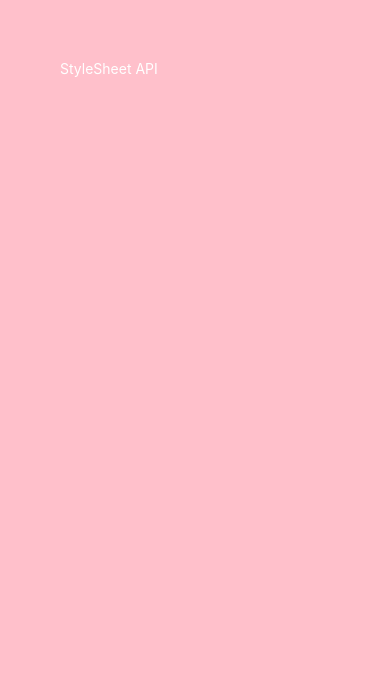
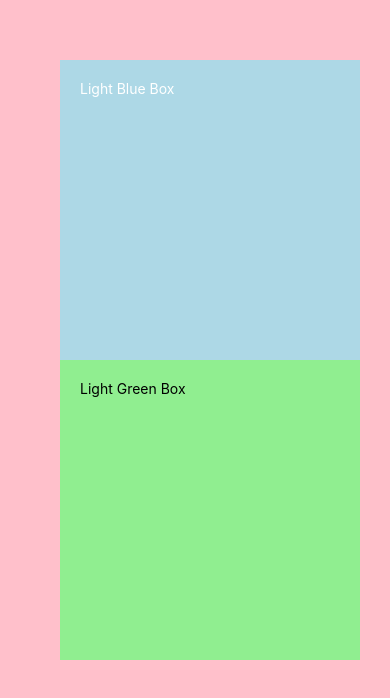
Before and after one commit to Rich-1007/First-Native-APP, a React Native app: screen / in a window 390 px wide. Shown: the top 698 px of the page. Built offline with nearby package versions, Linux system fonts and the light colour scheme.

Commit message:
StyleSheet in Native.

```diff
--- a/StylingRN/StyleSheet.js
+++ b/StylingRN/StyleSheet.js
@@ -3,15 +3,27 @@ import { Text, View, StyleSheet } from "react-native";
 
 const CCStyleSheet = () => {
   return (
+    // <View style={styles.container}>
+    //   <Text style={styles.title}>StyleSheet API</Text>
+    // </View>
+
     <View style={styles.container}>
-      <Text style={styles.title}>StyleSheet API</Text>
+      <View style={[styles.Box, styles.lightblue]}>
+        <Text style={styles.text}>Light Blue Box</Text>
+      </View>
+      <View style={[styles.Box, styles.lightgreen]}>
+        <Text>Light Green Box</Text>
+      </View>
     </View>
   );
 };
 
 const styles = StyleSheet.create({
   container: { flex: 1, backgroundColor: "pink", padding: 60 },
-  title: { color: "white" },
+  Box: { width: 300, height: 300, padding: 20 },
+  lightblue: { backgroundColor: "lightblue" },
+  lightgreen: { backgroundColor: "lightgreen" },
+  text: { color: "white" },
 });
 
 export default CCStyleSheet;
```
